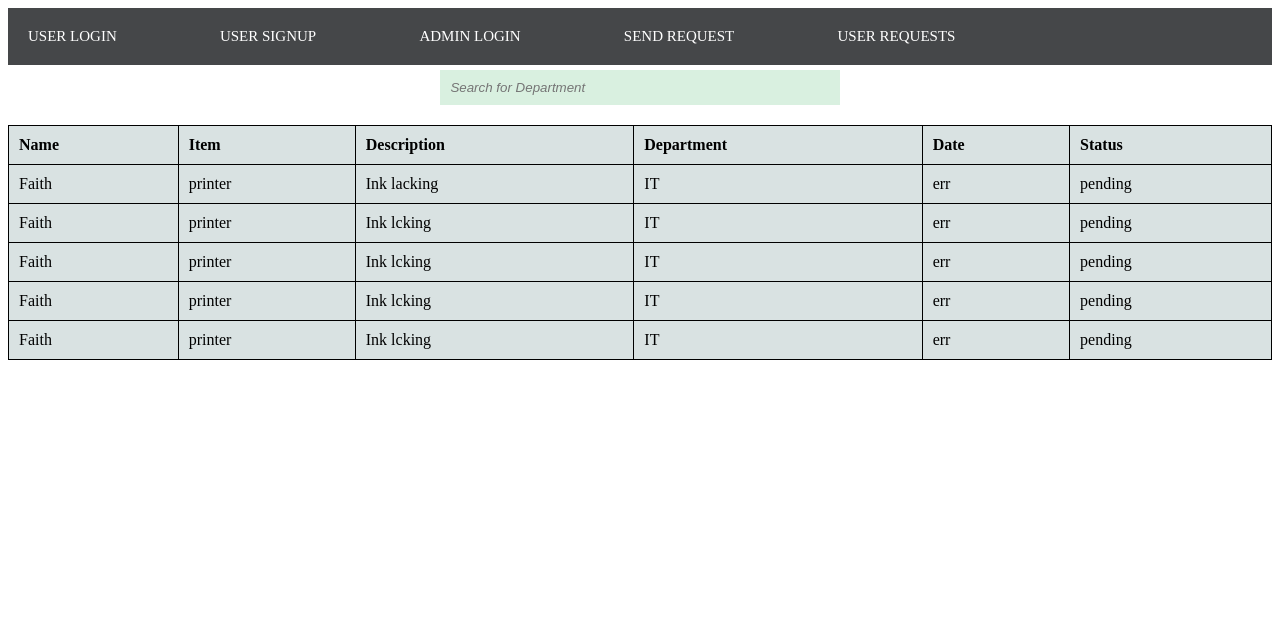
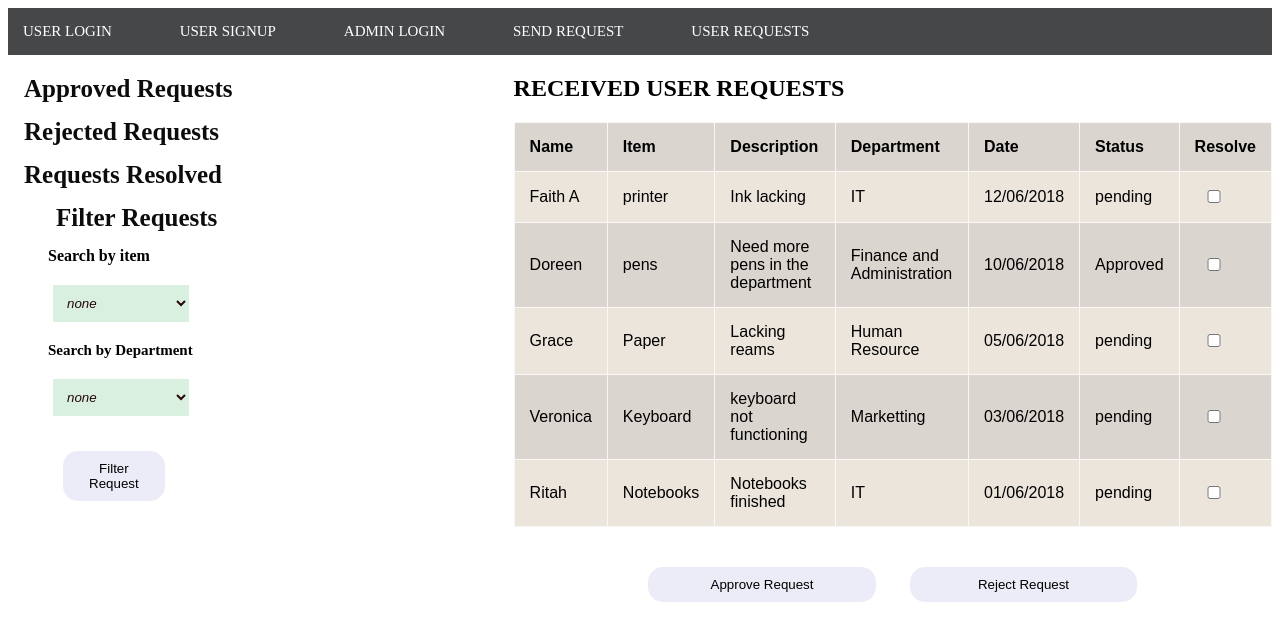
Before and after one commit to Faithaigo/Maintenance_tracker_app, a plain HTML site: page ui/adminview.html in a window 1280 px wide. Drawn offline with Linux system fonts and the light colour scheme.

Commit message:
new changes to the UIs

```diff
--- a/ui/adminview.html
+++ b/ui/adminview.html
@@ -10,64 +10,108 @@
 <body>
         <div class="nav">
                 <a href="login.html">USER LOGIN</a>
-                <a href="index.html">USER SIGNUP</a>
+                <a href="signup.html">USER SIGNUP</a>
                 <a href="adminlogin.html">ADMIN LOGIN</a>
                 <a href="request.html">SEND REQUEST</a>
                 <a href="adminview.html">USER REQUESTS</a>
         </div>
-        <center>
-            <input type="text" placeholder="Search for Department">
+
+        <div class="sidenav">
+            <a href="#">Approved Requests</a><br><p>
+            <a href="#">Rejected Requests</a><br><p>
+            <a href="#">Requests Resolved<a><br><p>
+          <a href="#">Filter Requests</a><br><p>
+          <form id="frmfilter">
+                <label>Search by item</label><br><p>
+                <select id="item">
+                    <option selected="none">none</option>
+                    <option id="pen">pen</option>
+                    <option id="book">Notebook</option>
+                    <option id="print">Printer</option>
+                    <option id="desk">Desktop</option>
+                    <option id="paper">paper</option>
+                    <option id="key">Keyboard</option>
+                </select><br><p>
+
+                    <label> Search by Department</label><br><p>
+                    <select id="dept">
+                            <option selected="none">none</option>
+                            <option id="it">IT</option>
+                            <option id="hr">Human resource</option>
+                            <option id="mkt">Marketing</option>
+                            <option id="fin">Finance and Administration</option>
+                        </select><br><p>
+
+                <button class="btnfilter">Filter Request</button>
+
+            </form>
+
+          </div>
+          <div class="content">
+           <h2>RECEIVED USER REQUESTS</h2>
             <table style="width: 100%">
                 <tr>
-                    <td><b>Name</b></td>
-                    <td><b>Item</b></td>
-                    <td><b>Description</b></td>
-                    <td><b>Department</b></td>
-                    <td><b>Date</b></td>
-                    <td><b>Status</b></td>
+                    <th><b>Name</b></th>
+                    <th><b>Item</b></td>
+                    <th><b>Description</b></th>
+                    <th><b>Department</b></th>
+                    <th><b>Date</b></th>
+                    <th><b>Status</b></th>
+                    <th>Resolve</th>
                 </tr>
                 <tr>
-                    <td>Faith</td>
+                    <td>Faith A</td>
                     <td>printer</td>
                     <td>Ink lacking</td>
                     <td>IT</td>
-                    <td> err</td>
+                    <td>12/06/2018</td>
                     <td>pending</td>
+                    <td><input type="checkbox" name="chk1">&nbsp;</td>
                 </tr>
                 <tr>
-                        <td>Faith</td>
-                        <td>printer</td>
-                        <td>Ink lcking</td>
-                        <td>IT</td>
-                        <td> err</td>
-                        <td>pending</td>
+                        <td>Doreen</td>
+                        <td>pens</td>
+                        <td>Need more pens in the department</td>
+                        <td>Finance and Administration</td>
+                        <td>10/06/2018</td>
+                        <td>Approved</td>
+                        <td><input type="checkbox" name="chk2">&nbsp;</td>
                     </tr>
                     <tr>
-                            <td>Faith</td>
-                            <td>printer</td>
-                            <td>Ink lcking</td>
-                            <td>IT</td>
-                            <td> err</td>
+                            <td>Grace</td>
+                            <td>Paper</td>
+                            <td>Lacking reams </td>
+                            <td>Human Resource</td>
+                            <td>05/06/2018</td>
                             <td>pending</td>
+                            <td><input type="checkbox" name="chk3">&nbsp;</td>
                         </tr>
                         <tr>
-                                <td>Faith</td>
-                                <td>printer</td>
-                                <td>Ink lcking</td>
-                                <td>IT</td>
-                                <td> err</td>
+                                <td>Veronica</td>
+                                <td>Keyboard</td>
+                                <td>keyboard not functioning</td>
+                                <td>Marketting</td>
+                                <td>03/06/2018</td>
                                 <td>pending</td>
+                                <td><input type="checkbox" name="chk4">&nbsp;</td>
                             </tr>
                             <tr>
-                                    <td>Faith</td>
-                                    <td>printer</td>
-                                    <td>Ink lcking</td>
+                                    <td>Ritah</td>
+                                    <td>Notebooks</td>
+                                    <td>Notebooks finished</td>
                                     <td>IT</td>
-                                    <td> err</td>
+                                    <td>01/06/2018</td>
                                     <td>pending</td>
+                                    <td><input type="checkbox" name="chk5">&nbsp;</td>
                                 </tr>
             </table>
-    </center>
+            <center>
+            <button class="btnapprove">Approve Request</button>
+            <button class="btnreject" onclick="info()">Reject Request</button>
+        </center>
+
+        </div>
+
 
 </body>
 </html>
--- a/ui/style.css
+++ b/ui/style.css
@@ -9,19 +9,23 @@ body{
 .nav{
    background-color:rgb(69, 71, 73);
    overflow: hidden;
+
+
+
 }
 .nav a{
     float: left;
     color: white;
     text-align:center;
-    padding: 20px 20px;
+    padding: 15px 15px;
     text-decoration: none;
     font-size: 15px;
-    margin-right: 5%;
+    margin-right: 3%;
+
 }
 
 input[type="text"],[type="password"],[type="email"],[type="date"],select,textarea{
-    width: 30%;
+    width: 40%;
     padding: 10px;
     margin: 5px;
     color:rgb(37, 9, 9);
@@ -34,7 +38,7 @@ input[type="text"],[type="password"],[type="email"],[type="date"],select,textare
 
 }
 .btnsign,.btncancel,.btnsubmit,.btnview{
-    width: 10%;
+    width: 15%;
     padding: 10px;
     border-radius: 15px;
     margin: 15px;
@@ -75,16 +79,64 @@ img.image{
 }
 #frmcont{
     width: 1000px;
+    margin-top: 30px;
 
 }
-table,th,td{
-     border: 1px solid;
+
+table {
+    font-family: arial, sans-serif;
     border-collapse: collapse;
-    background-color: rgb(217, 226, 226);
+    width: 50%;
+    margin-top: 5px;
+    margin-bottom:25px;
 }
-th,td{
+
+td, th {
+    border: 1px solid rgb(250, 247, 247);
+    text-align: left;
+    padding: 15px;
+}
+
+tr:nth-child(even) {
+    background-color: rgb(235, 229, 220);
+}
+tr:nth-child(odd) {
+    background-color: rgb(218, 213, 206);
+}
+.sidenav{
+    float: left;
+    width: 30%;
+    margin-top: 20px;
+
+}
+.sidenav a {
+    padding: 16px 16px 16px 16px;
+    text-decoration: none;
+    font-size:25px;
+    color: rgb(12, 12, 12);
+    font-weight: bolder;
+    margin-bottom: 5px;
+
+}
+.content{
+    float: left;
+    width: 60%;
+    margin-left: 10%;
+}
+.btnapprove,.btnreject, .btnfilter{
+    width: 30%;
     padding: 10px;
+    border-radius: 15px;
+    margin: 15px;
+    background-color:rgb(236, 236, 248);
+    cursor: pointer;
+    border: none;
+
 }
-table{
-    margin-top: 15px;
+input[type="checkbox"]{
+    width: 30px;
 }
+#frmfilter{
+    margin-left: 40px;
+
+}
```
Also changed, not shown: ui/adminlogin.html (+3 -3 lines), ui/login.html (+2 -4 lines), ui/request.html (+3 -18 lines), ui/signup.html (renamed from ui/index.html, +1 -1 lines), 1 other file.
